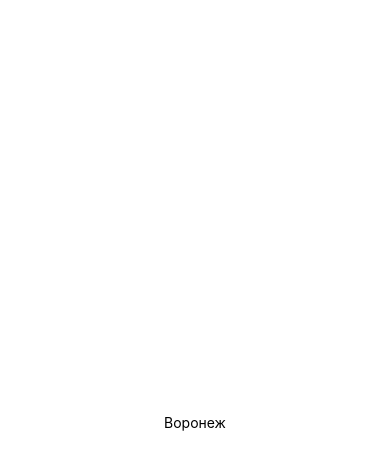
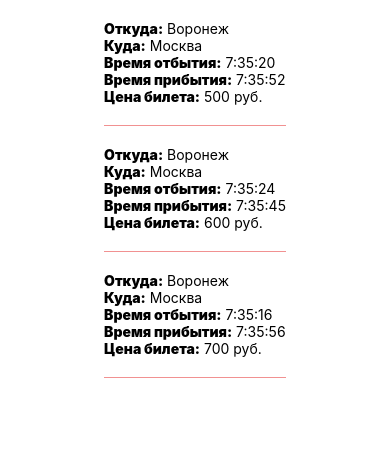
Before and after one commit to snaipi91/busfor-test, a React Native app: screen / in a window 390 px wide. Shown: the top 470 px of the page. Built offline with nearby package versions, Linux system fonts and the light colour scheme.

Commit message:
add component Flights, list items on the page

```diff
--- a/App.js
+++ b/App.js
@@ -1,14 +1,18 @@
 import React from 'react';
-import { StyleSheet, Text, View } from 'react-native';
+import { StyleSheet, Text, View, ScrollView } from 'react-native';
 
 import data from './data';
+
+import Flights from './src/Flights';
 
 export default class App extends React.Component {
   render() {
     return (
-      <View style={styles.container}>
-        <Text>{data[0].cityFrom}</Text>
-      </View>
+        <ScrollView>
+          <View style={styles.container}>
+            <Flights data={data}/>
+          </View>
+        </ScrollView>
     );
   }
 }
--- /dev/null
+++ b/src/Flights.js
@@ -0,0 +1,49 @@
+import React from 'react';
+import { StyleSheet, Text, View, TouchableHighlight } from 'react-native';
+
+export default class Flights extends React.Component {
+    render() {
+        let flights,
+            timeFrom,
+            timeTo;
+
+        if(this.props.data) {
+            flights = this.props.data.map((item, index) => {
+                timeFrom = new Date(item.dateTimeFrom);
+                timeTo = new Date(item.dateTimeTo);
+
+                return (
+                    <TouchableHighlight key={index}>
+                        <View style={styles.container}>
+                            <Text><Text style={styles.strong}>Откуда:</Text> {item.cityFrom}</Text>
+                            <Text><Text style={styles.strong}>Куда:</Text> {item.cityTo}</Text>
+                            <Text><Text style={styles.strong}>Время отбытия:</Text> {timeFrom.getHours()}:{timeFrom.getMinutes()}:{timeFrom.getSeconds()}</Text>
+                            <Text><Text style={styles.strong}>Время прибытия:</Text> {timeTo.getHours()}:{timeTo.getMinutes()}:{timeTo.getSeconds()}</Text>
+                            <Text><Text style={styles.strong}>Цена билета:</Text> {item.price} руб.</Text>
+                        </View>
+                    </TouchableHighlight>
+                )
+            })
+        }
+
+        return (
+            <View>
+                {flights}
+            </View>
+        )
+    }
+}
+
+const styles = StyleSheet.create({
+    container: {
+        paddingTop: 20,
+        paddingBottom: 20,
+        borderBottomColor: '#f19191',
+        borderBottomWidth: 1
+    },
+
+    strong: {
+        fontSize: 14,
+        fontWeight: "900"
+    }
+});
```
